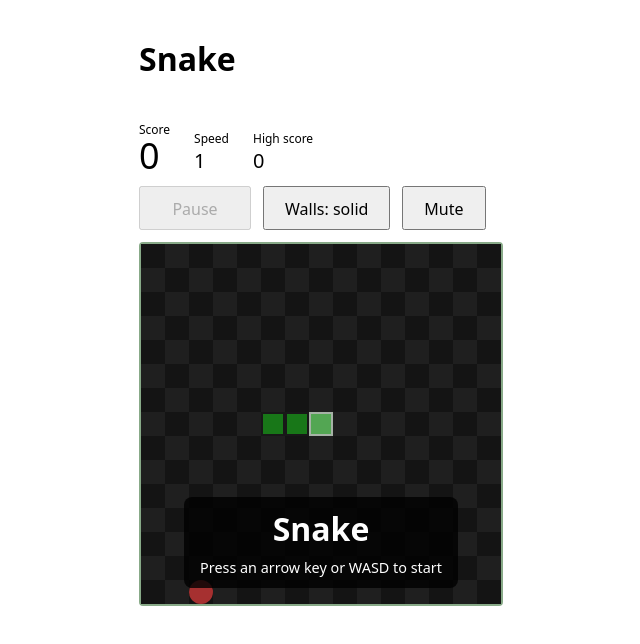
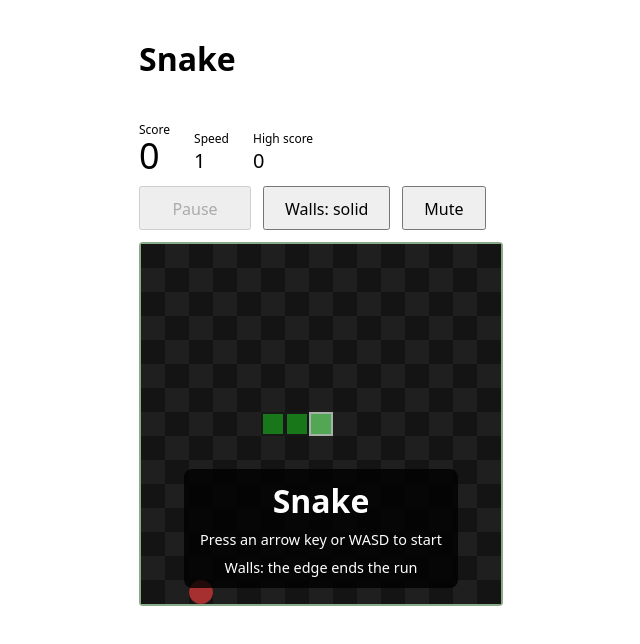
Before and after one commit to mariusachim/awesomeProject1, a React (Vite) app: page / in a window 1280 px wide. Shown: the top 644 px of the page, without its empty margins (319-959 px from the left). Built offline with nearby package versions, Linux system fonts and the light colour scheme.

Commit message:
feat(#154): say what the walls mode does on the start screen

```diff
--- a/src/App.tsx
+++ b/src/App.tsx
@@ -46,6 +46,11 @@ const BONUS_LOOK: CSSProperties = {
   background: "#fc3",
   clipPath: "polygon(50% 0, 100% 50%, 50% 100%, 0 50%)",
 };
+
+const wallsHint = (wrap: boolean) =>
+  wrap
+    ? "Walls off: the snake passes through the edge"
+    : "Walls: the edge ends the run";
 
 const TILES = Array.from({ length: SIZE * SIZE }, (_, i) => ({
   x: i % SIZE,
@@ -320,6 +325,10 @@ export default function App() {
                     className="overlay-line overlay-hint hint-touch"
                     data-text="Swipe on the board to start"
                   />
+                  <span
+                    className="overlay-line overlay-hint"
+                    data-text={wallsHint(game.wrap)}
+                  />
                 </>
               )}
               {over && (
@@ -367,6 +376,7 @@ export default function App() {
               Press an arrow key or WASD to start
             </span>
             <span className="hint-touch">Swipe on the board to start</span>
+            <span>{wallsHint(game.wrap)}</span>
           </p>
         )}
         {paused && (
--- a/src/index.css
+++ b/src/index.css
@@ -100,6 +100,7 @@ button {
 }
 
 .overlay-hint::after {
+  text-align: center;
   font-size: 0.9rem;
 }
 
```
Also changed, not shown: 2 other files (tests, documents, lock files or other folders).
